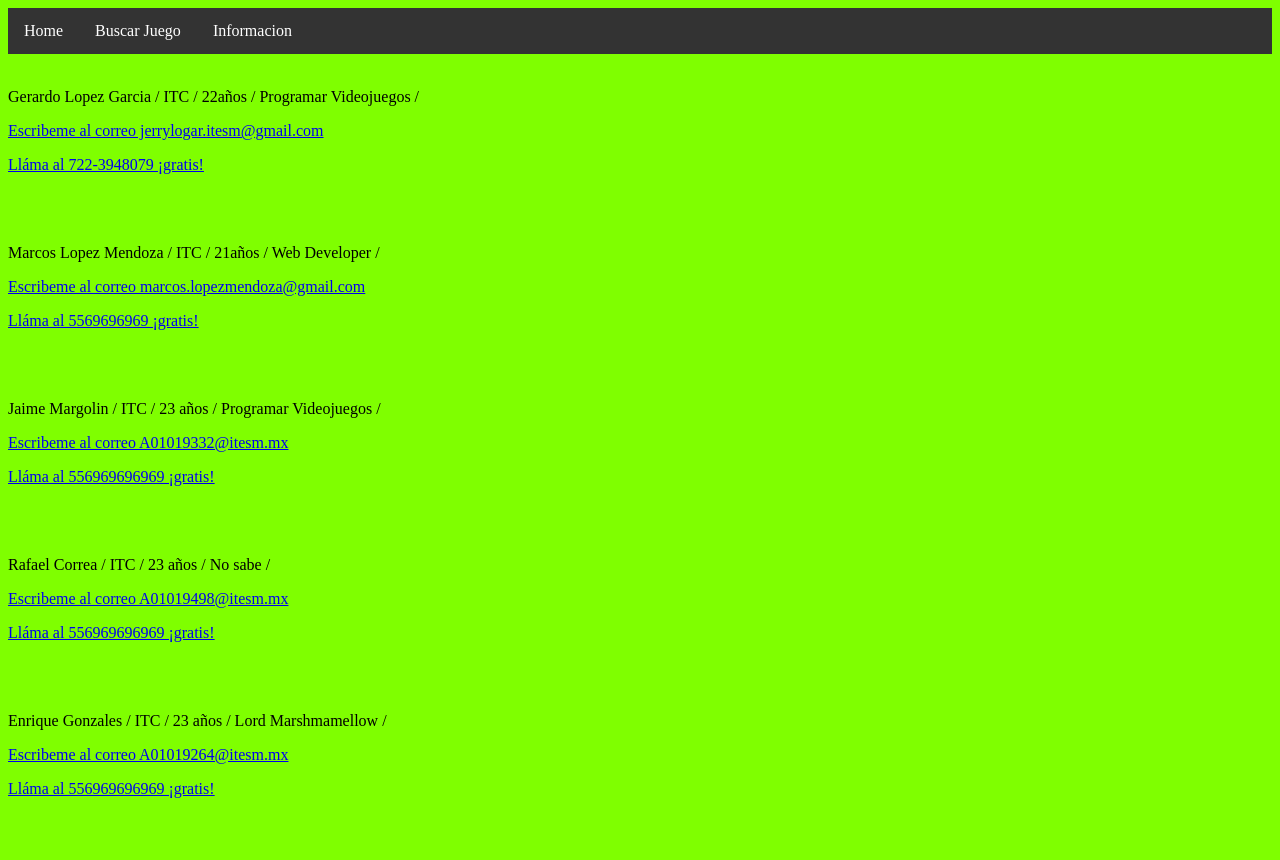
After one commit to MarcosLopez7/IntelligentGameReview, a Django app: page /info in a window 1280 px wide. The commit adds this page. Run offline with Django 3.2, Linux system fonts and the light colour scheme.

Commit message:
cargando mas cosas

```diff
--- a/IGR/urls.py
+++ b/IGR/urls.py
@@ -22,6 +22,7 @@ urlpatterns = [
     url(r'^reviews/', include('reviews.urls', namespace='reviews')),
     url(r'^admin/', admin.site.urls),
     url(r'^$', views.index, name='index'),
+    url(r'^info', views.info, name='info'),
 ]
 
 urlpatterns += staticfiles_urlpatterns()
--- a/IGR/views.py
+++ b/IGR/views.py
@@ -3,3 +3,6 @@ from django.shortcuts import render
 
 def index(request):
     return render(request, 'index.html')
+
+def info(request):
+    return render(request, 'info.html')
--- /dev/null
+++ b/templates/info.html
@@ -0,0 +1,40 @@
+{% extends "layout.html" %}
+
+{% block title %}Intelligent Game Review{% endblock %}
+
+{% block content %}
+    <p>Gerardo Lopez Garcia / ITC / 22años / Programar Videojuegos /</p>
+    <A HREF="mailto:jerrylogar.itesm@gmail.com?cc=otradir@correo.es&subject=Correo para Jerry caballero de la obscuridad eterna !">
+Escribeme al correo jerrylogar.itesm@gmail.com </A> <!--Uso de Href Mailto-->
+    <p></p>
+    <a href="tel:+7223948079">Lláma al 722-3948079 ¡gratis!</a> <!--Uso del protocolo tel-->
+
+    <br><br> <br><br>
+
+    <p>Marcos Lopez Mendoza / ITC / 21años / Web Developer /</p>
+    <A HREF="mailto:marcos.lopezmendoza@gmail.com?cc=otradir@correo.es&subject=Correo para Marcos caballero de la obscuridad eterna !">
+Escribeme al correo marcos.lopezmendoza@gmail.com </A> <!--Uso de Href Mailto-->
+    <p></p>
+    <a href="tel:+7223948079">Lláma al 5569696969 ¡gratis!</a> <!--Uso del protocolo tel-->
+
+  	 <br><br> <br><br>
+
+    <p>Jaime Margolin / ITC / 23 años / Programar Videojuegos /</p>
+    <A HREF="mailto:A01019332@itesm.mx?cc=otradir@correo.es&subject=Correo para Jaime caballero de la obscuridad eterna !">
+Escribeme al correo A01019332@itesm.mx </A> <!--Uso de Href Mailto-->
+    <p></p>
+    <a href="tel:+7223948079">Lláma al 556969696969 ¡gratis!</a> <!--Uso del protocolo tel-->
+    <br><br> <br><br>
+    <p>Rafael Correa  / ITC / 23 años / No sabe /</p>
+    <A HREF="mailto:A01019498@itesm.mx?cc=otradir@correo.es&subject=Correo para Rafa caballero de la Hueva eterna !">
+Escribeme al correo A01019498@itesm.mx </A> <!--Uso de Href Mailto-->
+    <p></p>
+    <a href="tel:+7223948079">Lláma al 556969696969 ¡gratis!</a> <!--Uso del protocolo tel-->
+     <br><br> <br><br>
+    <p>Enrique Gonzales  / ITC / 23 años / Lord Marshmamellow /</p>
+    <A HREF="mailto:A01019264@itesm.mx?cc=otradir@correo.es&subject=Correo para Rafa caballero de los Marshmamellows eternos !">
+Escribeme al correo A01019264@itesm.mx </A> <!--Uso de Href Mailto-->
+    <p></p>
+    <a href="tel:+7223948079">Lláma al 556969696969 ¡gratis!</a> <!--Uso del protocolo tel-->
+     <br><br> <br><br>
+{% endblock %}
--- a/templates/layout.html
+++ b/templates/layout.html
@@ -9,8 +9,9 @@
 <body>
 	{% block nav %}
 		<ul id="pito" class="navbar">
-                    <li class="navli"><a href="{% url  'index' %}" class="nava">Home</a></li>
-			<li class="navli"><a href="{% url 'reviews:search' %}" class="nava">kuz</a></li>
+            <li class="navli"><a href="{% url  'index' %}" class="nava">Home</a></li>
+			<li class="navli"><a href="{% url 'reviews:search' %}" class="nava">Buscar Juego</a></li>
+            <li class="navli"><a href="{% url 'info' %}" class="nava">Informacion</a></li>
 		</ul><br>
 	{% endblock %}
 
```
